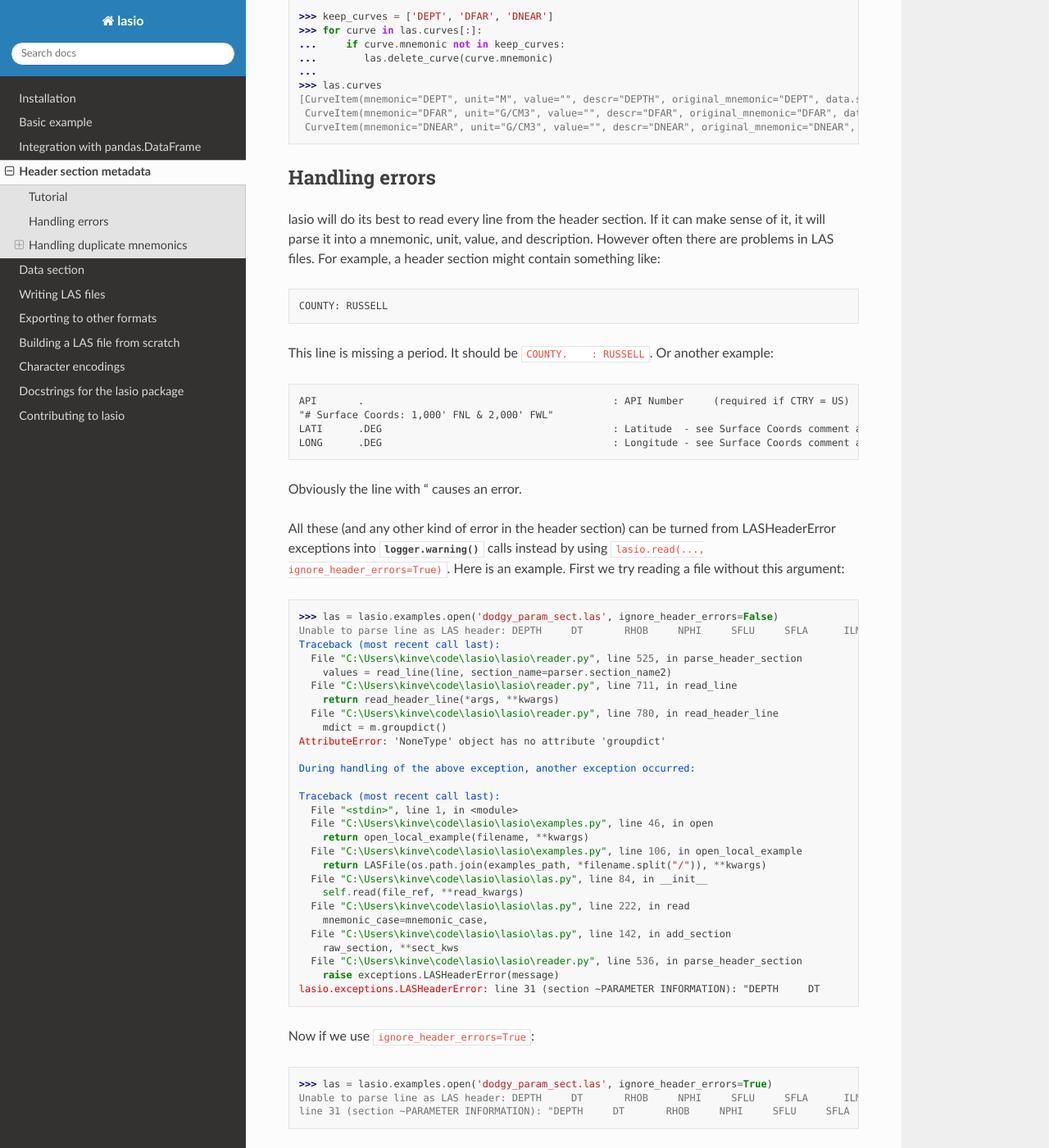
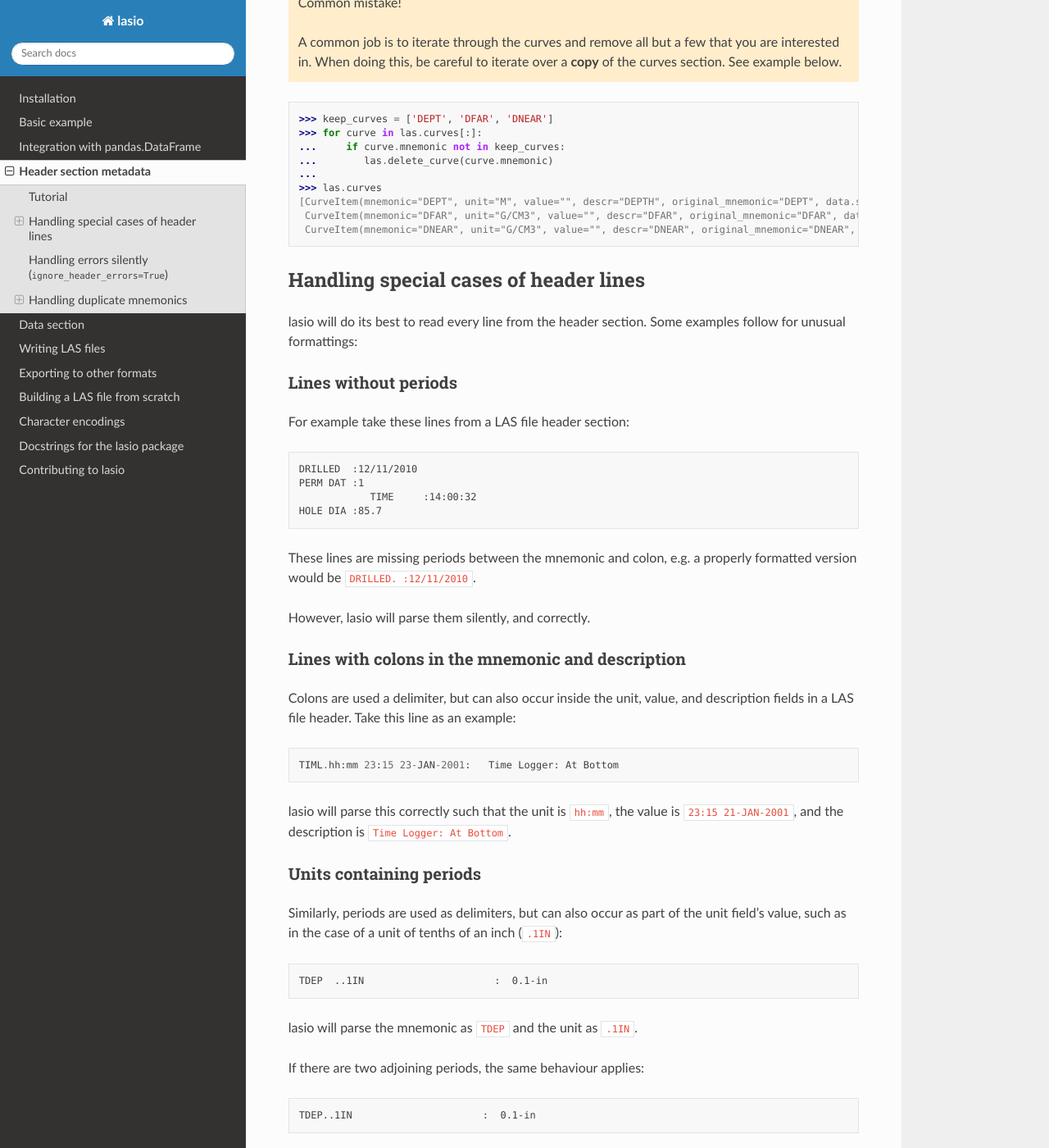
Before and after one commit to kinverarity1/lasio, a Sphinx documentation site: the page built from docs/source/header-section.rst, in a window 1280 px wide and 1400 px high, scrolled down 4548 px. Shown: the whole window at 82% size. Built offline with Sphinx 7.4.7 and the Read the Docs theme 2.0.0, drawn with Linux system fonts in a browser that asks for light colours; formulas are drawn with MathJax 3; some of the changed text lies outside the part shown.

Commit message:
Update docs and docstrings

`````diff
--- a/docs/source/conf.py
+++ b/docs/source/conf.py
@@ -26,8 +26,8 @@
 master_doc = "index"
 
 project = u"lasio"
-copyright = u"2013-2020, Kent Inverarity and contributors"
-author = u"Kent Inverarity and contributors"
+copyright = u"2013-2021, lasio contributors"
+author = u"lasio contributors"
 
 from pkg_resources import get_distribution
 
--- a/docs/source/header-section.rst
+++ b/docs/source/header-section.rst
@@ -5,9 +5,15 @@
 --------
 
 One of the primary motivations in writing lasio was to be able to reliably
-parse LAS header sections. This is working fairly well for LAS 1.2 and 2.0
-files, and lasio does not require LAS files to be strictly compliant with
-either standard.
+parse LAS header sections. This is working well for LAS 1.2 and 2.0
+files, and partially for LAS 3.0 files.
+
+.. note::
+
+   lasio does not require LAS files to be strictly compliant with the standards,
+   and you should not expect lasio to raise an exception or error for files which
+   are clearly not conforming to the standards. The goal of lasio is to parse
+   metadata and data quietly, not to fail unnecessarily.
 
 .. code-block:: python
 
@@ -232,11 +238,13 @@
      CurveItem(mnemonic="COND", unit="MS/M", value="", descr="COND", original_mnemonic="COND", data.shape=(121,))]
 
 
-.. warning:: Common mistake!
+.. warning::
 
-A common job is to iterate through the curves and remove all but a few that you are
-interested in. When doing this, be careful to iterate over a **copy** of the curves
-section:
+    Common mistake!
+
+    A common job is to iterate through the curves and remove all but a few that you are
+    interested in. When doing this, be careful to iterate over a **copy** of the curves
+    section. See example below.
 
 .. code-block:: python
 
@@ -250,20 +258,99 @@
      CurveItem(mnemonic="DFAR", unit="G/CM3", value="", descr="DFAR", original_mnemonic="DFAR", data.shape=(121,)),
      CurveItem(mnemonic="DNEAR", unit="G/CM3", value="", descr="DNEAR", original_mnemonic="DNEAR", data.shape=(121,))]
 
-Handling errors
----------------
+Handling special cases of header lines
+--------------------------------------
 
-lasio will do its best to read every line from the header section. If it can
-make sense of it, it will parse it into a mnemonic, unit, value, and
-description. However often there are problems in LAS files. For example, a
-header section might contain something like:
+lasio will do its best to read every line from the header section. Some examples
+follow for unusual formattings:
+
+Lines without periods
+~~~~~~~~~~~~~~~~~~~~~
+
+For example take these lines from a LAS file header section:
 
 .. code-block:: none
 
-    COUNTY: RUSSELL
+              DRILLED  :12/11/2010
+              PERM DAT :1
+			  TIME     :14:00:32
+              HOLE DIA :85.7
 
-This line is missing a period. It should be ``COUNTY.    : RUSSELL``. Or
-another example:
+These lines are missing periods between the mnemonic and colon, e.g. a properly
+formatted version would be ``DRILLED. :12/11/2010``.
+
+However, lasio will parse them silently, and correctly.
+
+Lines with colons in the mnemonic and description
+~~~~~~~~~~~~~~~~~~~~~~~~~~~~~~~~~~~~~~~~~~~~~~~~~
+
+Colons are used a delimiter, but can also occur inside the unit, value, and
+description fields in a LAS file header. Take this line as an example:
+
+.. code-block::
+
+    TIML.hh:mm 23:15 23-JAN-2001:   Time Logger: At Bottom
+
+lasio will parse this correctly such that the unit is ``hh:mm``, the value is
+``23:15 21-JAN-2001``, and the description is ``Time Logger: At Bottom``.
+
+Units containing periods
+~~~~~~~~~~~~~~~~~~~~~~~~~~
+
+Similarly, periods are used as delimiters, but can also occur as part of the
+unit field's value, such as in the case of a unit of tenths of an inch (``.1IN``):
+
+.. code-block:: none
+
+    TDEP  ..1IN                      :  0.1-in
+
+lasio will parse the mnemonic as ``TDEP`` and the unit as ``.1IN``.
+
+If there are two adjoining periods, the same behaviour applies:
+
+.. code-block:: none
+
+    TDEP..1IN                      :  0.1-in
+
+results in a mnemonic ``TDEP`` and unit ``.1IN``.
+
+Special case for units which contain spaces
+~~~~~~~~~~~~~~~~~~~~~~~~~~~~~~~~~~~~~~~~~~~
+
+Normally, any whitespace following the unit in a LAS header line delimits
+the unit from the value. lasio has a special exception for units which may
+appear with a space. Currently the only one recognised is ``1000 lbf``:
+
+.. code-block:: none
+
+    HKLA            .1000 lbf                                  :(RT)
+
+This is parsed as mnemonic ``HKLA``, unit ``1000 lbf``, and value ````, contrary
+to the usual behaviour which would result in unit ``1000`` and value ``lbf``.
+
+Please raise a `GitHub issue <https://github.com/kinverarity1/lasio/issues/new/choose>`__
+for any other units which should be handled in this way.
+
+Mnemonics which contain a period
+~~~~~~~~~~~~~~~~~~~~~~~~~~~~~~~~
+
+As with other LAS file parsers, lasio does not parse mnemonics which contain
+a period - instead, anything after the period will be parsed as the unit:
+
+.. code-block::
+
+    SP.COND .US/M                      :  EC at 25 deg C
+
+results in mnemonic ``SP``, unit ``COND``, and value ``.US/CM``.
+
+.. warning::
+
+    These files are non-conforming, and difficult to anticipate.
+
+Handling errors silently (``ignore_header_errors=True``)
+--------------------------------------------------------
+
+Sometimes lasio cannot make sense of a header line at all. For example:
 
 .. code-block:: none
 
@@ -272,45 +359,51 @@
     LATI      .DEG                                       : Latitude  - see Surface Coords comment above
     LONG      .DEG                                       : Longitude - see Surface Coords comment above
 
-Obviously the line with " causes an error.
+The line with `"` causes an exception to be raised by default. Another example
+is this file::
 
-All these (and any other kind of error in the header section) can be turned
-from LASHeaderError exceptions into :func:`logger.warning` calls instead by
-using ``lasio.read(..., ignore_header_errors=True)``. Here is an example.
-First we try reading a file without this argument:
+.. code-block:: none
+
+    ~PARAMETER INFORMATION
+    DEPTH     DT       RHOB     NPHI     SFLU     SFLA      ILM      ILD
+
+This isn't a header line, and cannot be parsed as such. It results in a
+``LASHeaderError`` exception being raised:
 
 .. code-block:: python
 
     >>> las = lasio.examples.open('dodgy_param_sect.las', ignore_header_errors=False)
     Unable to parse line as LAS header: DEPTH     DT       RHOB     NPHI     SFLU     SFLA      ILM      ILD
     Traceback (most recent call last):
-      File "C:\Users\kinve\code\lasio\lasio\reader.py", line 525, in parse_header_section
+    File "C:\Users\kinve\code\lasio\lasio\reader.py", line 525, in parse_header_section
         values = read_line(line, section_name=parser.section_name2)
-      File "C:\Users\kinve\code\lasio\lasio\reader.py", line 711, in read_line
+    File "C:\Users\kinve\code\lasio\lasio\reader.py", line 711, in read_line
         return read_header_line(*args, **kwargs)
-      File "C:\Users\kinve\code\lasio\lasio\reader.py", line 780, in read_header_line
+    File "C:\Users\kinve\code\lasio\lasio\reader.py", line 780, in read_header_line
         mdict = m.groupdict()
     AttributeError: 'NoneType' object has no attribute 'groupdict'
 
     During handling of the above exception, another exception occurred:
 
     Traceback (most recent call last):
-      File "<stdin>", line 1, in <module>
-      File "C:\Users\kinve\code\lasio\lasio\examples.py", line 46, in open
+    File "<stdin>", line 1, in <module>
+    File "C:\Users\kinve\code\lasio\lasio\examples.py", line 46, in open
         return open_local_example(filename, **kwargs)
-      File "C:\Users\kinve\code\lasio\lasio\examples.py", line 106, in open_local_example
+    File "C:\Users\kinve\code\lasio\lasio\examples.py", line 106, in open_local_example
         return LASFile(os.path.join(examples_path, *filename.split("/")), **kwargs)
-      File "C:\Users\kinve\code\lasio\lasio\las.py", line 84, in __init__
+    File "C:\Users\kinve\code\lasio\lasio\las.py", line 84, in __init__
         self.read(file_ref, **read_kwargs)
-      File "C:\Users\kinve\code\lasio\lasio\las.py", line 222, in read
+    File "C:\Users\kinve\code\lasio\lasio\las.py", line 222, in read
         mnemonic_case=mnemonic_case,
-      File "C:\Users\kinve\code\lasio\lasio\las.py", line 142, in add_section
+    File "C:\Users\kinve\code\lasio\lasio\las.py", line 142, in add_section
         raw_section, **sect_kws
-      File "C:\Users\kinve\code\lasio\lasio\reader.py", line 536, in parse_header_section
+    File "C:\Users\kinve\code\lasio\lasio\reader.py", line 536, in parse_header_section
         raise exceptions.LASHeaderError(message)
     lasio.exceptions.LASHeaderError: line 31 (section ~PARAMETER INFORMATION): "DEPTH     DT       RHOB     NPHI     SFLU     SFLA      ILM      ILD"
 
-Now if we use ``ignore_header_errors=True``:
+However, these can be converted from ``LASHeaderError`` exceptions into
+``logger.warning()`` calls instead by using
+``lasio.read(..., ignore_header_errors=True)``:
 
 .. code-block:: python
 
@@ -334,6 +427,9 @@
      CurveItem(mnemonic="ILM", unit="OHMM", value="", descr="7  MEDIUM RESISTIVITY", original_mnemonic="ILM", data.shape=(3,)),
      CurveItem(mnemonic="ILD", unit="OHMM", value="", descr="8  DEEP RESISTIVITY", original_mnemonic="ILD", data.shape=(3,))
     ]
+
+If you are dealing with "messy" LAS data, it might be good to use this all
+the time.
 
 Handling duplicate mnemonics
 ----------------------------
--- a/docs/source/lasio.rst
+++ b/docs/source/lasio.rst
@@ -9,7 +9,6 @@
 .. autofunction:: lasio.open_file
 .. autofunction:: lasio.reader.open_with_codecs
 .. autofunction:: lasio.reader.get_encoding
-.. autofunction:: lasio.reader.read_file_contents
 .. automethod:: lasio.LASFile.match_raw_section
 .. autofunction:: lasio.reader.read_data_section_iterative
 .. autofunction:: lasio.reader.get_substitutions
`````
Also changed, not shown: docs/source/pandas.rst (+28 -2 lines).
